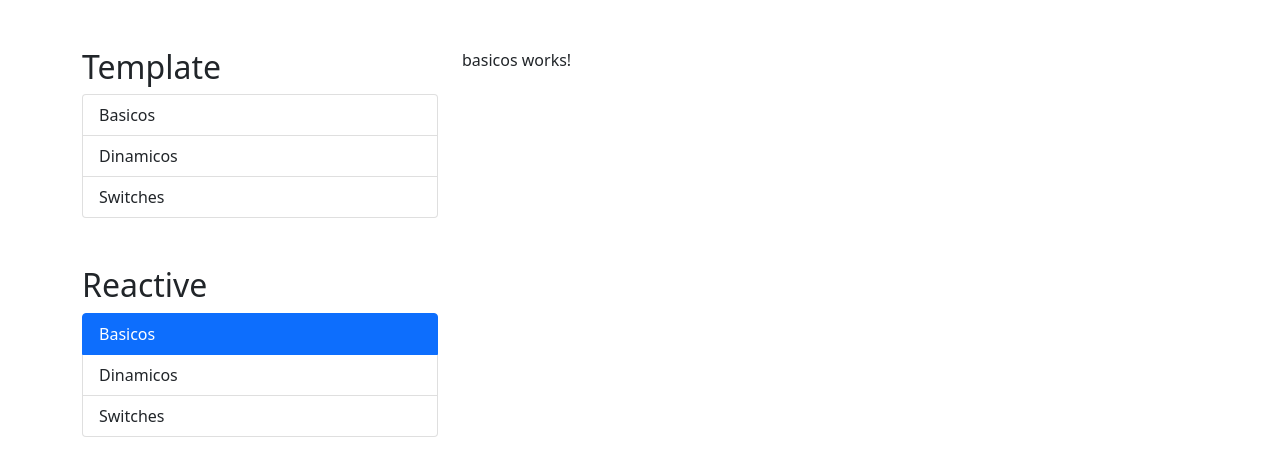
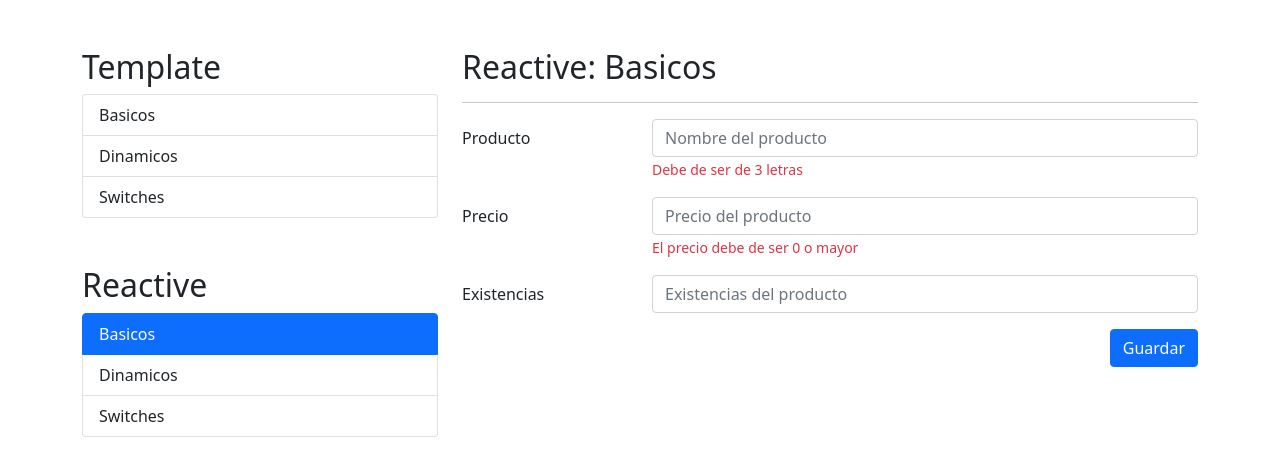
Before and after one commit to efraindrummer/formulariosAngular, an Angular app: page /reactive/basicos in a window 1280 px wide. Shown: the top 476 px of the page. Built offline with nearby package versions, Linux system fonts and the light colour scheme.

Commit message:
continuacion a form reactivos

```diff
--- a/src/app/reactive/basicos/basicos.component.html
+++ b/src/app/reactive/basicos/basicos.component.html
@@ -1 +1,74 @@
-<p>basicos works!</p>
+<h2>Reactive: Basicos</h2>
+<hr>
+
+<div class="row">
+    <div class="col">
+        <form autocomplete="off">
+
+            <!-- Campo de producto -->
+            <div class="mb-3 row">
+
+                <label class="col-sm-3 col-form-label">Producto</label>
+
+                <div class="col-sm-9">
+                    <input type="text" class="form-control" placeholder="Nombre del producto">
+
+                    <span class="form-text text-danger" >
+                        Debe de ser de 3 letras
+                    </span>
+                </div>
+
+            </div>
+
+            <!-- Campo de precio -->
+            <div class="mb-3 row">
+                <label class="col-sm-3 col-form-label">Precio</label>
+                <div class="col-sm-9">
+                    <input type="number" class="form-control" placeholder="Precio del producto">
+
+                    <span class="form-text text-danger" >
+                        El precio debe de ser 0 o mayor
+                    </span>
+                </div>
+            </div>
+
+            <!-- Campo de existencias -->
+            <div class="mb-3 row">
+                <label class="col-sm-3 col-form-label">Existencias</label>
+                <div class="col-sm-9">
+                    <input type="number" class="form-control" placeholder="Existencias del producto">
+                </div>
+            </div>
+
+            <div class="row">
+                <div class="col">
+                    <button type="submit" class="btn btn-primary float-end">
+                        Guardar
+                    </button>
+                </div>
+            </div>
+
+        </form>
+    </div>
+</div>
+
+<!-- <div class="row">
+    <div class="col">
+
+        <span>Valid</span>
+        <pre>{{miFormulario.valid }}</pre>
+
+        <span>Pristine</span>
+        <pre>{{miFormulario.pristine }}</pre>
+
+        <span>Touched</span>
+        <pre>{{miFormulario.touched }}</pre>
+
+        <span>VALUE</span>
+        <pre>{{miFormulario.value | json }}</pre>
+
+        <span>CustomDirective</span>
+        <pre>{{miFormulario.controls.existencias?.errors | json }}</pre>
+
+    </div>
+</div> -->
--- a/src/app/reactive/dinamicos/dinamicos.component.html
+++ b/src/app/reactive/dinamicos/dinamicos.component.html
@@ -1 +1,57 @@
-<p>dinamicos works!</p>
+<h2>Reactive: <small>Dinamicos</small></h2>
+<hr>
+
+<form autocomplete="off">
+
+    <!-- Nombre -->
+    <div class="mb-3 row">
+        <label class="col-sm-3 col-form-label-sm">Nombre</label>
+        <div class="col-sm-9">
+            <input type="text" class="form-control" placeholder="Nombre de la persona">
+
+            <span class="form-text text-danger" >
+                Este campo es obligatorio
+            </span>
+        </div>
+    </div>
+
+    <!-- Agregar Favorito -->
+    <div class="mb-3 row">
+        <label class="col-sm-3 col-form-label-sm">Agregar</label>
+        <div class="col-sm-9">
+            <div class="input-group">
+                <input type="text" class="form-control" placeholder="Agregar favorito">
+
+                <button class="btn btn-outline-primary" type="button">
+                    Agregar
+                </button>
+            </div>
+        </div>
+    </div>
+
+    <!-- Lista de juegos favoritos -->
+    <div class="mb-3 row">
+        <label class="col-sm-3 col-form-label-sm">Favoritos</label>
+        <div class="col-sm-9">
+            <div class="input-group mb-1">
+                <input class="form-control" >
+                <button class="btn btn-outline-danger" type="button" >
+                    Eliminar
+                </button>
+            </div>
+        </div>
+    </div>
+
+    <div class="row">
+        <div class="col-sm-12">
+            <button type="button" class="btn btn-primary float-end" >
+                Guardar
+            </button>
+        </div>
+    </div>
+
+</form>
+
+
+<span>Persona</span>
+<!-- <pre>{{persona | json}}</pre> -->
--- a/src/app/reactive/switches/switches.component.html
+++ b/src/app/reactive/switches/switches.component.html
@@ -1 +1,85 @@
-<p>switches works!</p>
+<h2>Reactive: <small>Switches</small></h2>
+<hr>
+
+
+<form>
+    <!-- Radio -->
+    <div class="row mb-3">
+        <label class="col-sm-3 col-form-label">Genero</label>
+        <div class="col-sm-9">
+
+            <div class="form-check">
+                <input class="form-check-input" type="radio" id="radioMasculino">
+                <label class="form-check-label" for="radioMasculino">
+                    Masculino
+                </label>
+            </div>
+
+            <div class="form-check">
+                <input class="form-check-input" type="radio" value="F" id="radioFemenino">
+                <label class="form-check-label" for="radioFemenino">
+                    Femenino
+                </label>
+            </div>
+
+        </div>
+    </div>
+
+    <!-- Switches -->
+    <div class="row mb-3">
+        <label class="col-sm-3 col-form-label">Notificaciones</label>
+        <div class="col-sm-9">
+
+            <div class="form-check form-switch mt-2">
+                <input class="form-check-input" type="checkbox" id="flexSwitchCheckChecked">
+                <label class="form-check-label" for="flexSwitchCheckChecked">Quiero recibir notificaciones</label>
+            </div>
+
+        </div>
+    </div>
+
+    <!-- Check -->
+    <div class="row mb-3">
+        <label class="col-sm-3 col-form-label"></label>
+        <div class="col-sm-9">
+
+            <div class="form-check">
+                <input class="form-check-input" type="checkbox" id="defaultCheck1">
+                <label class="form-check-label" for="defaultCheck1">
+                    Terminos y condiciones de uso
+                </label>
+            </div>
+
+        </div>
+    </div>
+
+    <!-- Boton -->
+    <div class="row mb-3">
+        <label class="col-sm-3 col-form-label"></label>
+        <div class="col-sm-9">
+
+            <button class="btn btn-primary float-end">
+                Guardar
+            </button>
+
+        </div>
+    </div>
+
+</form>
+
+
+<!-- <h5>Valor del formulario</h5>
+<pre>{{ miFormulario.value | json }}</pre>
+<br>
+
+<h5>Persona</h5>
+<pre>{{ persona | json }}</pre>
+<br>
+
+<h5>Valid</h5>
+<pre>{{miFormulario.valid}}</pre>
+
+<h5>Terminos</h5>
+<pre>{{miFormulario.controls?.terminos?.errors | json}}</pre>
+
+<pre>Condiciones: </pre> -->
```
